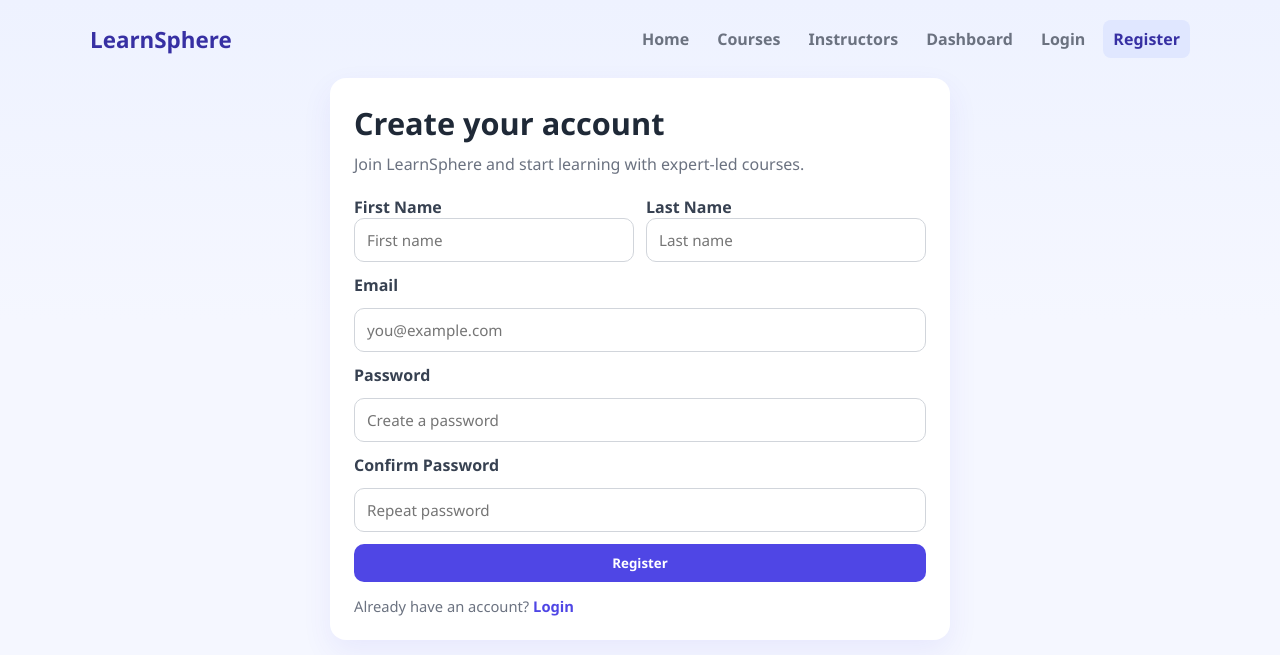
After one commit to Yashesh08/NewLab, a Django app: page /register/ in a window 1280 px wide. The commit adds this page. Shown: the top 655 px of the page. Run offline with Django 4.2, Linux system fonts and the light colour scheme.

Commit message:
Add login and register pages for user side

```diff
--- a/splab/spapp/urls.py
+++ b/splab/spapp/urls.py
@@ -8,4 +8,6 @@ urlpatterns = [
     path('courses/<slug:slug>/', views.course_detail, name='course_detail'),
     path('instructors/', views.instructors, name='instructors'),
     path('dashboard/', views.dashboard, name='dashboard'),
+    path('login/', views.login_view, name='login'),
+    path('register/', views.register_view, name='register'),
 ]
--- a/splab/spapp/views.py
+++ b/splab/spapp/views.py
@@ -83,3 +83,11 @@ def instructors(request):
 
 def dashboard(request):
     return render(request, 'dashboard.html', {'active_page': 'dashboard'})
+
+
+def login_view(request):
+    return render(request, 'login.html', {'active_page': 'login'})
+
+
+def register_view(request):
+    return render(request, 'register.html', {'active_page': 'register'})
--- a/splab/templates/base.html
+++ b/splab/templates/base.html
@@ -172,6 +172,8 @@
             <a href="{% url 'courses' %}" class="{% if active_page == 'courses' %}active{% endif %}">Courses</a>
             <a href="{% url 'instructors' %}" class="{% if active_page == 'instructors' %}active{% endif %}">Instructors</a>
             <a href="{% url 'dashboard' %}" class="{% if active_page == 'dashboard' %}active{% endif %}">Dashboard</a>
+            <a href="{% url 'login' %}" class="{% if active_page == 'login' %}active{% endif %}">Login</a>
+            <a href="{% url 'register' %}" class="{% if active_page == 'register' %}active{% endif %}">Register</a>
         </div>
     </nav>
 
--- /dev/null
+++ b/splab/templates/register.html
@@ -0,0 +1,57 @@
+{% extends 'base.html' %}
+
+{% block title %}LearnSphere - Register{% endblock %}
+
+{% block extra_head %}
+<style>
+    .auth-wrap { max-width: 620px; margin: 0 auto; }
+    .auth-grid { display: grid; grid-template-columns: repeat(2, minmax(0, 1fr)); gap: 12px; }
+    .auth-form { display: grid; gap: 12px; }
+    .auth-form label { font-weight: 600; color: #374151; }
+    .auth-form input {
+        width: 100%;
+        padding: 11px 12px;
+        border: 1px solid #d1d5db;
+        border-radius: 10px;
+        font-size: 0.95rem;
+    }
+    .auth-meta { color: #6b7280; font-size: 0.92rem; }
+
+    @media (max-width: 700px) {
+        .auth-grid { grid-template-columns: 1fr; }
+    }
+</style>
+{% endblock %}
+
+{% block content %}
+<section class="card auth-wrap">
+    <h1 class="section-title">Create your account</h1>
+    <p class="section-subtitle">Join LearnSphere and start learning with expert-led courses.</p>
+
+    <form class="auth-form" action="#" method="post">
+        <div class="auth-grid">
+            <div>
+                <label for="first_name">First Name</label>
+                <input id="first_name" name="first_name" type="text" placeholder="First name" required>
+            </div>
+            <div>
+                <label for="last_name">Last Name</label>
+                <input id="last_name" name="last_name" type="text" placeholder="Last name" required>
+            </div>
+        </div>
+
+        <label for="email">Email</label>
+        <input id="email" name="email" type="email" placeholder="you@example.com" required>
+
+        <label for="password">Password</label>
+        <input id="password" name="password" type="password" placeholder="Create a password" required>
+
+        <label for="confirm_password">Confirm Password</label>
+        <input id="confirm_password" name="confirm_password" type="password" placeholder="Repeat password" required>
+
+        <button class="button" type="submit">Register</button>
+    </form>
+
+    <p class="auth-meta" style="margin-top:14px;">Already have an account? <a href="{% url 'login' %}" style="color:#4f46e5; font-weight:700; text-decoration:none;">Login</a></p>
+</section>
+{% endblock %}
```
Also changed, not shown: splab/templates/login.html (added, +38 -0 lines).
